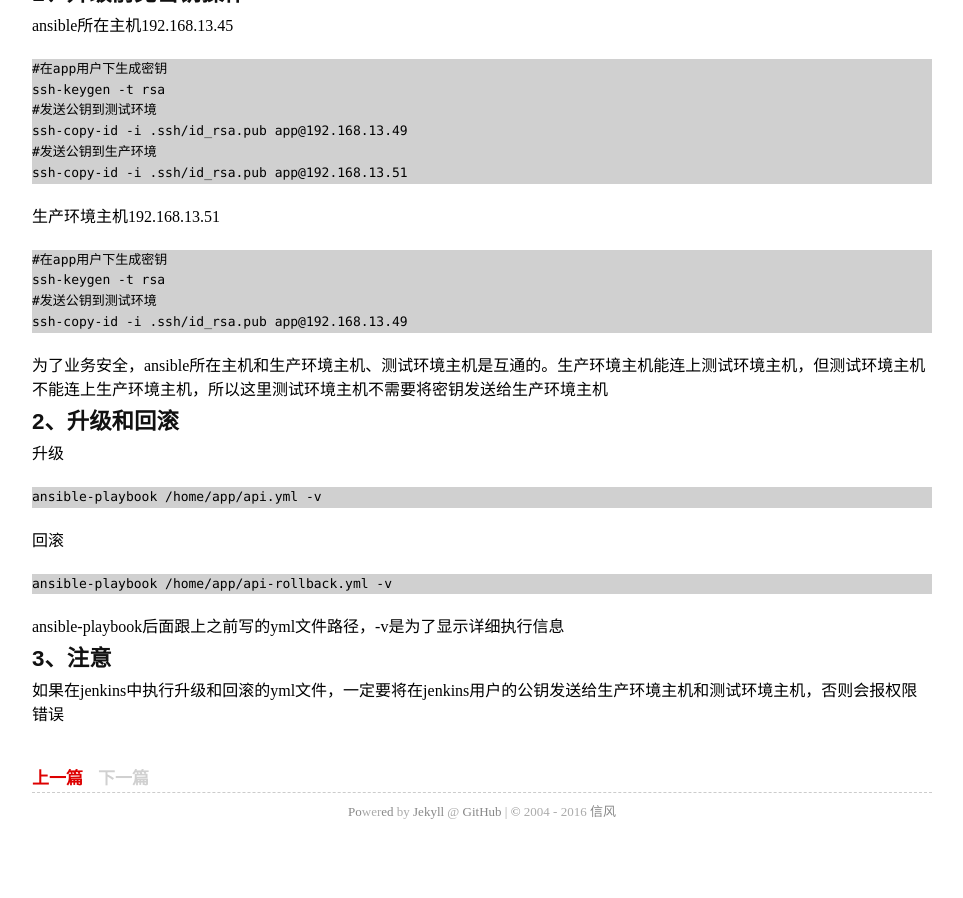
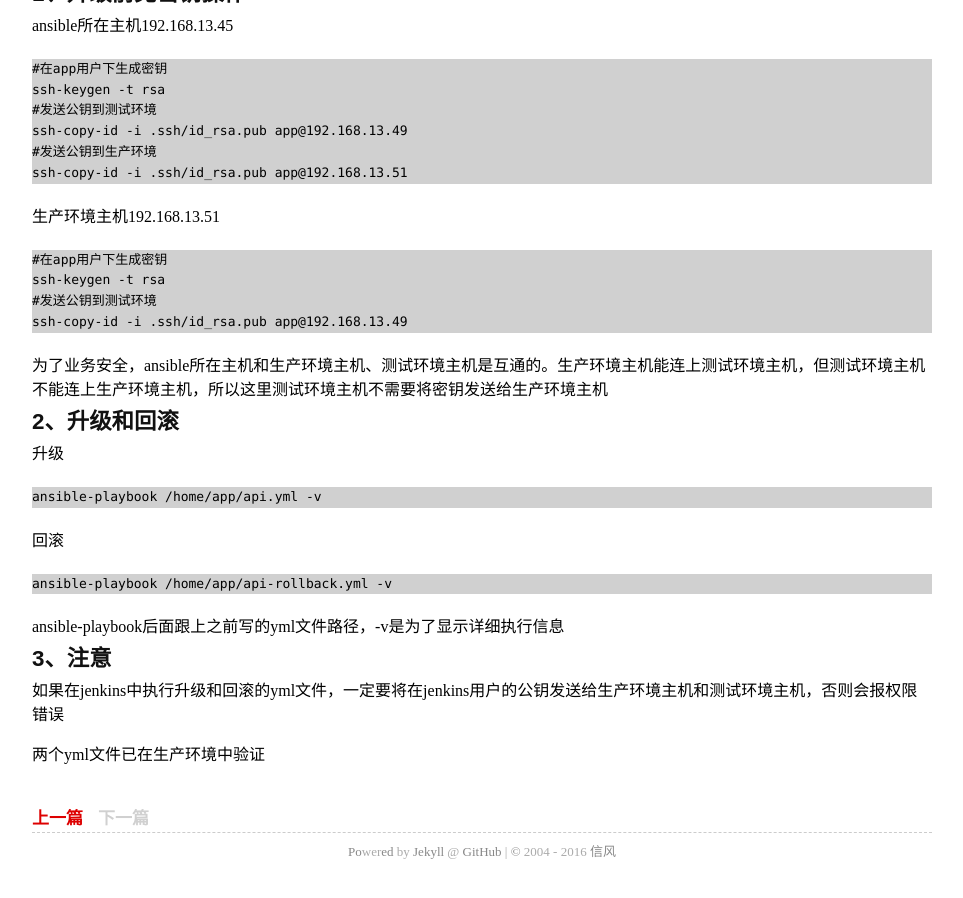
Before and after one commit to xsllqs/xsllqs.github.io, a Jekyll site: the page built from _posts/2016-12-18-ansible-test.md, in a window 1280 px wide and 900 px high, scrolled down 2920 px. Shown: the whole window, without its empty margins (158-1121 px from the left). Built offline with Jekyll 4.4.1, drawn with Linux system fonts in a browser that asks for light colours; comment, search, counter and statistics services are not loaded; before the commit the page ends 3780 px from its top, so only the background shows below that.

Commit message:
修改ansible-playbook

```diff
--- a/_posts/2016-12-18-ansible-test.md
+++ b/_posts/2016-12-18-ansible-test.md
@@ -173,3 +173,5 @@ ansible-playbook后面跟上之前写的yml文件路径，-v是为了显示详
 ## 3、注意 ##
 
 如果在jenkins中执行升级和回滚的yml文件，一定要将在jenkins用户的公钥发送给生产环境主机和测试环境主机，否则会报权限错误
+
+两个yml文件已在生产环境中验证
```
